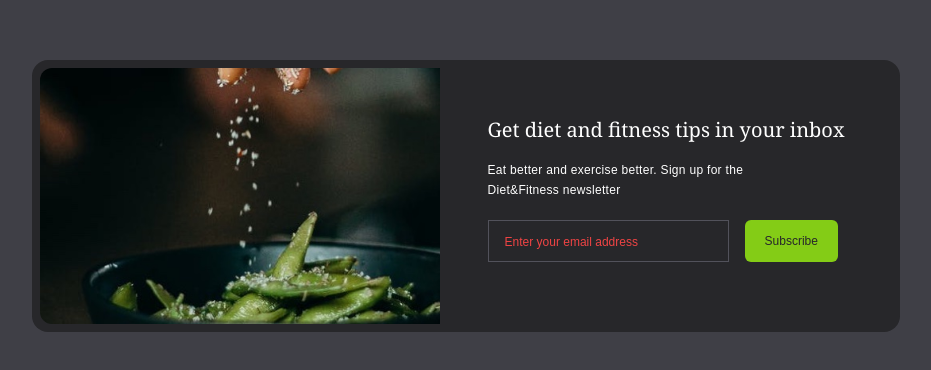
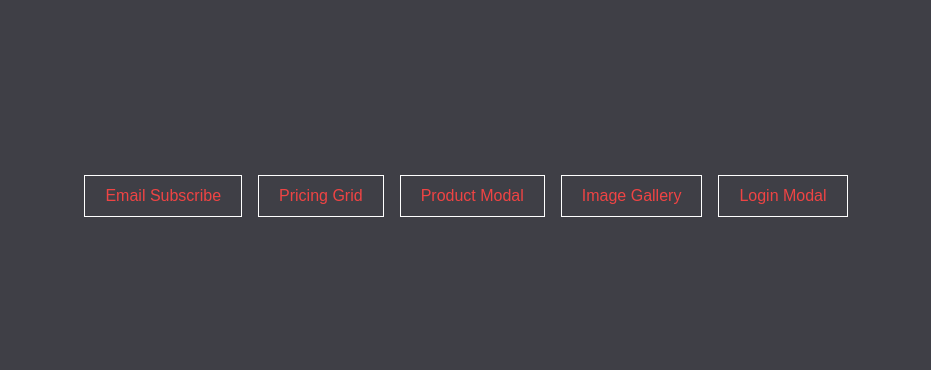
Before and after one commit to shoaibalirts/Tailwind-mini-projects, a Next.js app: page / in a window 1280 px wide. Shown: the part 204-574 px from the top of the page, without its empty margins (174-1105 px from the left). Built offline with nearby package versions, Linux system fonts and the light colour scheme.

Commit message:
added more pages to the project and set the title showing to the title bar

```diff
--- /dev/null
+++ b/src/app/emailsubscribe/page.js
@@ -0,0 +1,60 @@
+import Image from "next/image";
+import Link from "next/link";
+import Head from "next/head";
+
+import { IoMdArrowRoundBack } from "react-icons/io";
+
+export default function EmailSubscribe() {
+  return (
+    <>
+      <Head>
+        <title>Email Subscribe</title>
+      </Head>
+      // Background Container
+      <div className="flex items-center justify-center h-screen bg-zinc-700">
+        {/* Card */}
+        <div className="bg-zinc-800 p-2 mx-6 rounded-2xl">
+          {/* Flex-Container */}
+          <div className="flex flex-col md:flex-row rounded-l-xl">
+            {/* Image component should have a container that has position as relative */}
+            <div className="relative h-80 w-[400px] md:h-64 md:w-[300px]">
+              <Image
+                src="/assets/image.jpg"
+                layout="fill"
+                objectFit="cover"
+                priority
+                alt="beans"
+                className="rounded-xl md:rounded-l-xl md:rounded-r-none transform hover:scale-105 hover:rounded-xl duration-200"
+              />
+            </div>
+            {/* Content */}
+            <div className="p-6 md:p-12">
+              <h2 className="font-serif text-xl font-medium text-center text-white md:text-left">
+                Get diet and fitness tips in your inbox
+              </h2>
+              <p className="max-w-xs my-4 text-xs leading-5 tracking-wide text-center text-white md:text-left">
+                Eat better and exercise better. Sign up for the Diet&Fitness
+                newsletter
+              </p>
+              <div className="flex flex-col mt-5 space-y-4 md:space-3 md:flex-row md:space-y-0">
+                <input
+                  type="text"
+                  placeholder="Enter your email address"
+                  className="p-2 px-4 text-center text-white bg-zinc-800 border border-zinc-600 placeholder:text-xs placeholder:text-white placeholder:text-center md:text-left placeholder:md:text-left focus:outline-none"
+                />
+                <button className="px-5 p-3 text-xs rounded-md text-zinc-800 bg-lime-500 hover:bg-lime-700 hover:text-white md:ml-4 duration-500">
+                  Subscribe
+                </button>
+              </div>
+            </div>
+          </div>
+        </div>
+      </div>
+      <div className="bg-zinc-700">
+        <Link href="/">
+          <IoMdArrowRoundBack className="text-white text-2xl space-x-2" />
+        </Link>
+      </div>
+    </>
+  );
+}
--- /dev/null
+++ b/src/app/imagegallery/page.js
@@ -0,0 +1,13 @@
+import Head from "next/head";
+export default function ImageGallery() {
+  return (
+    <>
+      <Head>
+        <title>Image Gallery</title>
+      </Head>
+      <div className="bg-zinc-700">
+        <p>Image Gallery</p>
+      </div>
+    </>
+  );
+}
--- a/src/app/layout.js
+++ b/src/app/layout.js
@@ -12,8 +12,8 @@ const geistMono = Geist_Mono({
 });
 
 export const metadata = {
-  title: "Email Subscribe",
-  description: "Generated by create next app",
+  // title: "Mini Projects in Tailwind CSS",
+  // description: "Generated by create next app",
 };
 
 export default function RootLayout({ children }) {
--- /dev/null
+++ b/src/app/loginmodal/page.js
@@ -0,0 +1,13 @@
+import Head from "next/head";
+export default function LoginModal() {
+  return (
+    <>
+      <Head>
+        <title>Login Modal</title>
+      </Head>
+      <div className="bg-zinc-700">
+        <p>Login Modal</p>
+      </div>
+    </>
+  );
+}
--- a/src/app/page.js
+++ b/src/app/page.js
@@ -1,42 +1,43 @@
-"use client";
-import Image from "next/image";
-
+import Link from "next/link";
+import Head from "next/head";
 export default function Home() {
   return (
-    // Background Container
-    <div className="flex items-center justify-center h-screen bg-zinc-700">
-      {/* Card */}
-      <div className="bg-zinc-800 p-2 mx-6 rounded-2xl">
-        {/* Flex-Container */}
-        <div className="flex flex-col md:flex-row rounded-l-xl">
-          {/* Image component should have a container that has position as relative */}
-          <div className="relative h-80 w-[400px] md:h-64">
-            <Image
-              src="/assets/image.jpg"
-              layout="fill"
-              objectFit="cover"
-              priority
-              alt="beans"
-              className="rounded-xl md:rounded-l-xl md:rounded-r-none transform hover:scale-105 hover:rounded-xl duration-200"
-            />
-          </div>
-          {/* Content */}
-          <div className="p-6 md:p-12">
-            <h2 className="font-serif text-xl font-medium text-center text-white md:text-left">
-              Get diet and fitness tips in your inbox
-            </h2>
-            <p className="max-w-xs my-4 text-xs leading-5 tracking-wide text-center text-white md:text-left">
-              Eat better and exercise better. Sign up for the Diet&Fitness
-              newsletter
-            </p>
-            <div className="flex flex-col mt-5 space-y-4 md:space-3 md:flex-row md:space-y-0">
-              <input type="text" placeholder="Enter your email address" className="p-2 px-4 text-center text-white bg-zinc-800 border border-zinc-600 placeholder:text-xs placeholder:text-red-500 placeholder:text-center md:text-left placeholder:md:text-left focus:outline-none" />
-              <button className="px-5 p-3 text-xs rounded-md text-zinc-800 bg-lime-500 hover:bg-lime-700 hover:text-white md:ml-4 duration-500">Subscribe</button>
-            </div>
-          </div>
-        </div>
+    <>
+      <Head>Mini Projects in Tailwind CSS</Head>
+      <div className="flex flex-col items-center justify-center h-screen bg-zinc-700 gap-y-4 md:flex-row md:gap-x-4">
+        <Link
+          className="text-red-500 p-2 px-5 border border-white"
+          href="/emailsubscribe"
+        >
+          Email Subscribe
+        </Link>
+        <Link
+          className="text-red-500 p-2 px-5 border border-white"
+          href="/pricinggrid"
+        >
+          Pricing Grid
+        </Link>
+
+        <Link
+          className="text-red-500 p-2 px-5 border border-white"
+          href="/productmodal"
+        >
+          Product Modal
+        </Link>
+        <Link
+          className="text-red-500 p-2 px-5 border border-white"
+          href="/imagegallery"
+        >
+          Image Gallery
+        </Link>
+        <Link
+          className="text-red-500 p-2 px-5 border border-white"
+          href="/loginmodal"
+        >
+          Login Modal
+        </Link>
       </div>
-    </div>
+    </>
   );
 }
 
--- /dev/null
+++ b/src/app/pricinggrid/page.js
@@ -0,0 +1,13 @@
+import Head from "next/head";
+export default function PricingGrid() {
+  return (
+    <>
+      <Head>
+        <title>Pricing Grid</title>
+      </Head>
+      <div className="bg-zinc-700">
+        <p>Pricing Grid</p>
+      </div>
+    </>
+  );
+}
--- /dev/null
+++ b/src/app/productmodal/page.js
@@ -0,0 +1,13 @@
+import Head from "next/head";
+export default function ProductModal() {
+  return (
+    <>
+      <Head>
+        <title>Image Gallery</title>
+      </Head>
+      <div className="bg-zinc-700">
+        <p>Product Modal</p>
+      </div>
+    </>
+  );
+}
```
Also changed, not shown: package.json (+5 -4 lines), 1 other file (tests, documents, lock files or other folders).
